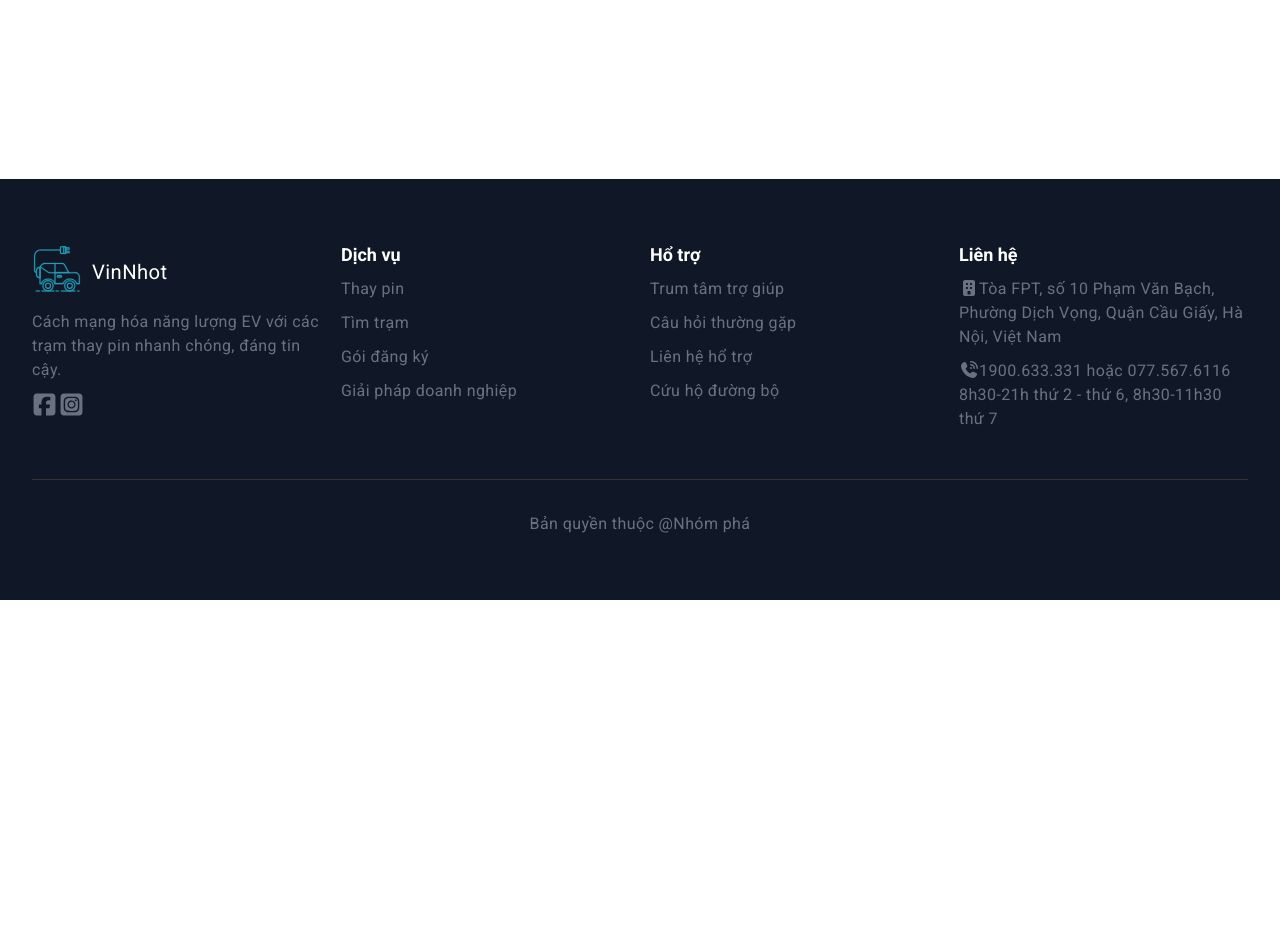
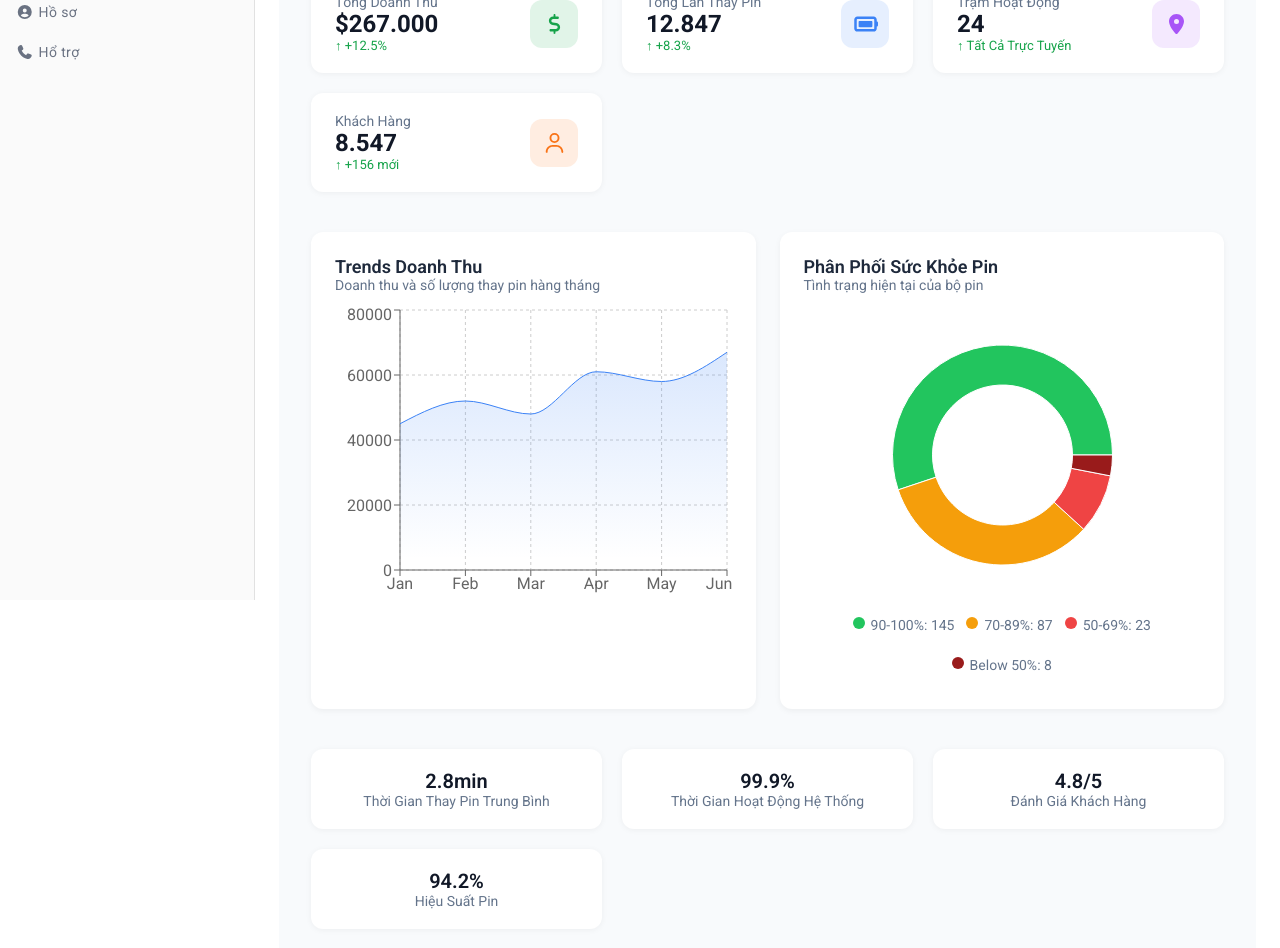
Before and after one commit to tienvybui05/ev-battery-swap-system, a React (Create React App) app in the folder frontend/: page /dashboard/overview in a window 1280 px wide. Shown: the part 200-1148 px from the top of the page. Before the commit the page ends 800 px from the top, so only its background shows below. Built offline with nearby package versions, Linux system fonts and the light colour scheme; a web font is replaced by a local one.

Commit message:
fix css Overview

```diff
--- a/frontend/package.json
+++ b/frontend/package.json
@@ -16,6 +16,7 @@
     "react-dom": "^19.2.0",
     "react-router": "^7.9.3",
     "react-scripts": "5.0.1",
+    "recharts": "^3.2.1",
     "swiper": "^12.0.2",
     "web-vitals": "^2.1.4"
   },
--- a/frontend/src/App.js
+++ b/frontend/src/App.js
@@ -5,6 +5,7 @@ import Home from "./pages/Home/Home";
 import NotFound from "./pages/NotFound/NotFound";
 import Dashboard from "./pages/Dashboard/Dashboard";
 import Login from "./pages/Authentication/Login/Login";
+import Overview from "./pages/Admin/Overview/Overview";
 
 import {
   FindStation,
@@ -28,6 +29,7 @@ function App() {
             <Route path="changebattery" element={<ChangeBattery />} />
             <Route path="history" element={<History />} />
             <Route path="information" element={<Information />} />
+            <Route path="overview" element={<Overview />} />
           </Route>
         </Routes>
       </BrowserRouter>
--- a/frontend/src/components/Layouts/PrivateLayout/Sidebar/menuConfig.js
+++ b/frontend/src/components/Layouts/PrivateLayout/Sidebar/menuConfig.js
@@ -42,7 +42,7 @@ const menu = {
     admin: [
       {
         title: "Tổng quan",
-        href: "/dashboard",
+        href: "/dashboard/overview",
         icon: <FontAwesomeIcon icon={faGlobe} />,
       },
       {
--- a/frontend/src/pages/Admin/Overview/Overview.module.css
+++ b/frontend/src/pages/Admin/Overview/Overview.module.css
@@ -26,7 +26,16 @@
   border-radius: 12px;
   padding: 20px 24px;
   box-shadow: 0 1px 6px rgba(0, 0, 0, 0.05);
+  cursor: pointer;
+  transition: all 0.3s cubic-bezier(0.25, 0.1, 0.25, 1); /* 👈 mượt & tự nhiên */
 }
+
+.kpiCard:hover {
+  transform: translateY(-4px); /* 👈 nhún nhẹ lên trên */
+  box-shadow: 0 8px 18px rgba(0, 0, 0, 0.12); /* 👈 đổ bóng mềm hơn */
+  background-color: #f9fafb; /* 👈 sáng nhẹ nền */
+}
+
 
 .kpiTitle {
   font-size: 14px;
@@ -90,7 +99,6 @@
 
 .legendItem {
   display: flex;
-  align-items: center;
   gap: 6px;
   font-size: 14px;
   color: #475569;
@@ -114,7 +122,16 @@
   padding: 20px;
   border-radius: 12px;
   box-shadow: 0 1px 6px rgba(0, 0, 0, 0.05);
+  cursor: pointer;
+  transition: all 0.3s cubic-bezier(0.25, 0.1, 0.25, 1); /* 👈 mượt và tự nhiên */
 }
+
+.bottomKpiCard:hover {
+  transform: translateY(-4px); /* 👈 nhún nhẹ */
+  box-shadow: 0 8px 18px rgba(0, 0, 0, 0.12); /* 👈 đổ bóng nổi bật */
+  background-color: #f9fafb; /* 👈 sáng nhẹ nền */
+}
+
 
 .bottomValue {
   font-size: 20px;
```
Also changed, not shown: 1 other file (tests, documents, lock files or other folders).
